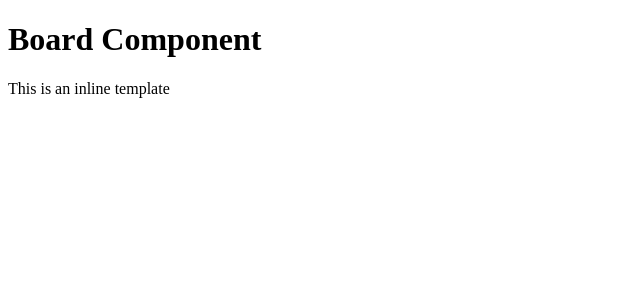
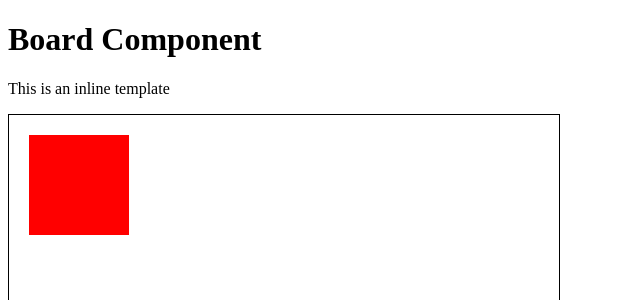
Before and after one commit to snimmagadda1/ng-reactive-snake, an Angular app: page /board in a window 1280 px wide. Shown: the top 300 px of the page, without its empty margins (0-640 px from the left). Built offline with nearby package versions, Linux system fonts and the light colour scheme.

Commit message:
Scaffolding

```diff
--- a/src/app/components/board/board.component.scss
+++ b/src/app/components/board/board.component.scss
@@ -0,0 +1,3 @@
+canvas {
+    border: 1px solid #000;
+}
--- a/src/app/components/board/board.component.ts
+++ b/src/app/components/board/board.component.ts
@@ -1,4 +1,10 @@
-import { Component, ElementRef, ViewChild } from '@angular/core';
+import {
+  AfterViewInit,
+  Component,
+  ElementRef,
+  OnInit,
+  ViewChild,
+} from '@angular/core';
 
 @Component({
   selector: 'app-board',
@@ -10,15 +16,24 @@ import { Component, ElementRef, ViewChild } from '@angular/core';
       <h1>Board Component</h1>
       <p>This is an inline template</p>
     </div>
-    <canvas #board></canvas>
+    <canvas
+      #board
+      [width]="COLUMNS * (CELL_SIZE + GAP_SIZE)"
+      [height]="ROWS * (CELL_SIZE + GAP_SIZE)"></canvas>
   `,
 })
-export class BoardComponent {
+export class BoardComponent implements AfterViewInit {
   public readonly COLUMNS = 50;
-  public readonly ROWs = 50;
-
+  public readonly ROWS = 50;
   public readonly CELL_SIZE = 10;
   public readonly GAP_SIZE = 1;
 
-  @ViewChild('board', { static: true }) board!: ElementRef;
+  @ViewChild('board') board!: ElementRef<HTMLCanvasElement>;
+  context!: CanvasRenderingContext2D;
+
+  ngAfterViewInit(): void {
+    this.context = this.board.nativeElement.getContext('2d')!;
+    this.context.fillStyle = 'red';
+    this.context.fillRect(20, 20, 100, 100);
+  }
 }
--- a/src/styles.scss
+++ b/src/styles.scss
@@ -1 +1,4 @@
 /* You can add global styles to this file, and also import other style files */
+html {
+  box-sizing: border-box;
+}
```
